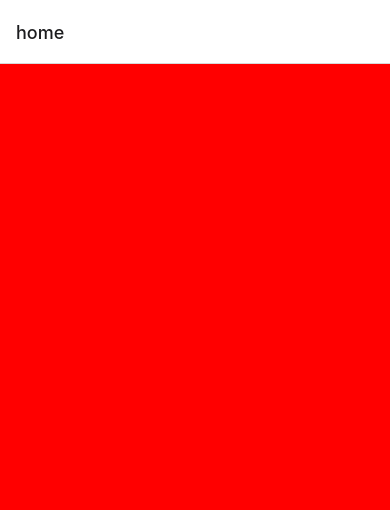
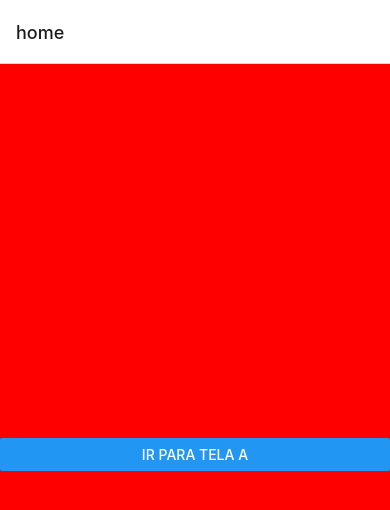
Before and after one commit to Rodrigo001-dev/rn-navigation, a React Native app: screen / in a window 390 px wide. Shown: the top 510 px of the page. Built offline with nearby package versions, Linux system fonts and the light colour scheme.

Commit message:
creating a button to take the user to screenA

```diff
--- a/src/screens/Home.tsx
+++ b/src/screens/Home.tsx
@@ -1,9 +1,24 @@
 import React from 'react';
-import { View } from 'react-native';
+import { View, Button } from 'react-native';
+import { useNavigation } from '@react-navigation/native';
+
+// na primeira posição do generic(<>) eu falo qual tipagem das minhas rotas
+// na segunda posição eu falo qual é a inteface que eu estou agora
+// type StackProps = NativeStackScreenProps<StackParamList, 'Home'>;
 
 export function Home() {
+  function openScreen() {
+    const navigation = useNavigation();
+    navigation.navigate('screenA');
+  };
+
   return (
-    <View style={{ flex: 1, backgroundColor: 'red' }}>
+    <View style={{ flex: 1, backgroundColor: 'red', justifyContent: 'center' }}>
+
+      <Button
+        title="Ir para tela A"
+        onPress={openScreen}
+      />
 
     </View>
   );
```
